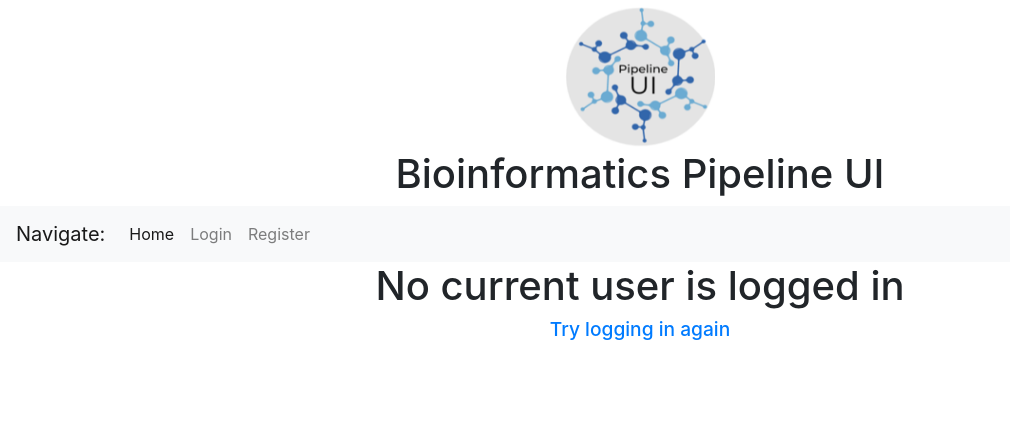
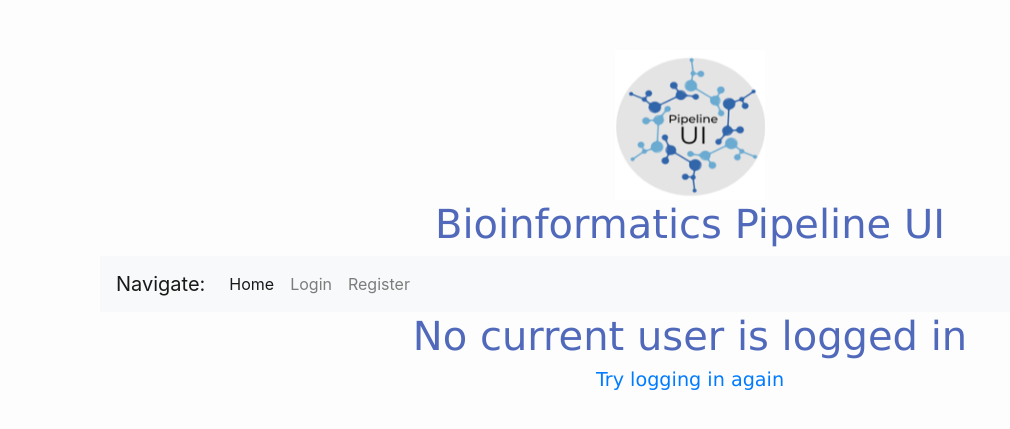
Before and after one commit to AJTDaedalus/pipeline_ui, a Flask app: page / in a window 1280 px wide. Shown: the top 429 px of the page, without its empty margins (0-1010 px from the left). Run offline with Flask 2, Linux system fonts and the light colour scheme; some libraries are stand-ins or nearby versions.

Commit message:
ChangedFont

```diff
--- a/code/app/static/css/format.css
+++ b/code/app/static/css/format.css
@@ -1,7 +1,8 @@
 body {
-  background: rgba(129, 140, 163, 0.664);
+  background: rgb(253, 253, 253);
   margin-top: 50px;
   margin-left: 100px;
+
   }
 
 .text-vertical-center {
@@ -10,13 +11,13 @@ body {
     vertical-align: middle;
  }
 p {
-  font-family: Monoco, monospace;
+  font-family: "Century Gothic",Verdana,sans-serif;
   font-size: 1.2em;
-  color: rgb(219, 155, 155);
+  color: rgb(10, 10, 10);
   }
 
 h1 {
-  font-family: Monoco, Monoco, monospace;
+  font-family:"Century Gothic",Verdana,sans-serif;
   font-size: 2.5em;
   color: rgb(80, 105, 187);
   }
--- /dev/null
+++ b/code/app/static/css/iconbar.css
@@ -0,0 +1,6 @@
+div {
+    width: 35px;
+    height: 5px;
+    background-color: black;
+    margin: 6px 0;
+  }
--- a/code/app/templates/base.html
+++ b/code/app/templates/base.html
@@ -10,7 +10,7 @@
     </head>
     <meta charset="UTF-8">
     <body>
-        <link rel="stylesheet" href='/static/css/formats.css' />
+        <link rel="stylesheet" href='/static/css/format.css' />
         <h1 style="text-align:center">
           Bioinformatics Pipeline UI</h1>
         <nav class= "navbar navbar-expand-lg navbar-light bg-light">
--- a/code/app/templates/home.html
+++ /dev/null
@@ -1,5 +0,0 @@
-{% extends "base.html" %}
-{% block title %}Home Page{% endblock %}
-{% block page_content %}
-<p style="text-align:center"> This is our home page: Here is the content that we'll have soon!</p>
-{% endblock %}
--- a/code/app/templates/testpage.html
+++ b/code/app/templates/testpage.html
@@ -2,4 +2,5 @@
 {% block title %}Admin Page{% endblock %}
 {% block page_content %}
 <p style="text-align:center">Sarah's test page</p>
+
 {% endblock %}
```
Also changed, not shown: code/dev-data.db (deleted).
